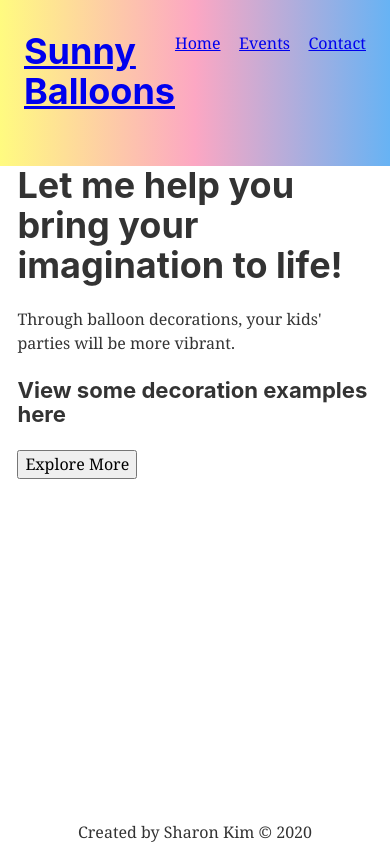
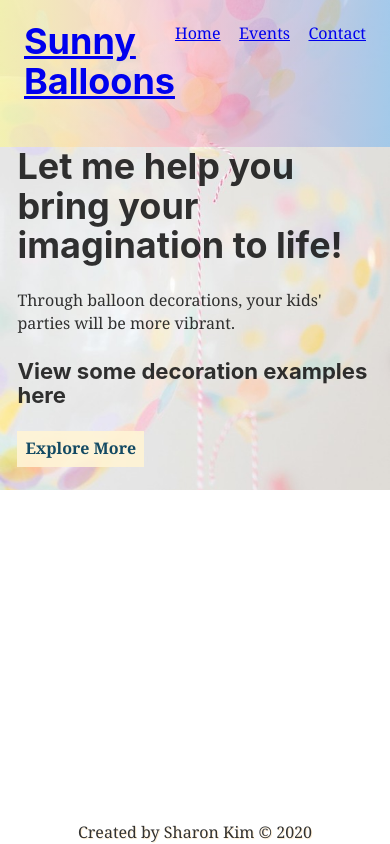
Before and after one commit to sharonk1295/balloons, a Gatsby site: page / in a window 390 px wide. Built offline with nearby package versions, Linux system fonts and the light colour scheme; Gatsby itself is replaced by a stand-in of ours; a web font is replaced by a local one.

Commit message:
changed background image and added to styling for index page

```diff
--- a/package.json
+++ b/package.json
@@ -7,6 +7,7 @@
   "dependencies": {
     "bootstrap": "^4.5.0",
     "gatsby": "^2.23.12",
+    "gatsby-background-image": "^1.1.2",
     "gatsby-image": "^2.4.9",
     "gatsby-plugin-manifest": "^2.4.14",
     "gatsby-plugin-offline": "^3.2.13",
--- a/src/components/header.module.css
+++ b/src/components/header.module.css
@@ -7,7 +7,7 @@
     padding: 2rem 1.5rem;
     /* background-color: papayawhip; */
     background: rgb(242,238,80);
-    background: linear-gradient(90deg, rgba(255,251,128,1) 0%, rgba(252,167,195,1) 50%, rgba(103,179,244,1) 100%);
+    background: linear-gradient(90deg, rgba(255,251,128,0.5) 0%, rgba(252,167,195,0.5) 50%, rgba(103,179,244,0.5) 100%);
     display: flex;
     justify-content: space-between;
     /* height: 20vh; */
@@ -40,6 +40,9 @@
 }
 
 @media only screen and (max-width: 460px) {
+    .header {
+        padding: 1.4rem 1.5rem;
+    }
     .header-title {
         font-size: 2.5rem;
     }
--- a/src/components/layout.js
+++ b/src/components/layout.js
@@ -34,7 +34,8 @@ const Layout = ({ children }) => {
         bottom: `0`,
         // marginTop: `30vh`,
         width: `100%`,
-        textAlign: `center`
+        textAlign: `center`,
+        textShadow: `papayawhip 1px 1px`
       }}>
           Created by Sharon Kim © 2020
       </footer>
--- a/src/pages/index.js
+++ b/src/pages/index.js
@@ -1,18 +1,39 @@
 import React from "react"
 import { Link } from "gatsby"
+import { graphql, useStaticQuery } from "gatsby"
+import BackgroundImage from "gatsby-background-image"
 
 import Layout from "../components/layout"
 // import Image from "../components/image"
 import SEO from "../components/seo"
+import indexStyles from "./index.module.css"
 
-const IndexPage = () => (
+const IndexPage = () => {
+  const data = useStaticQuery(graphql`
+  query {
+    backPic: file(relativePath: { eq: "balloons_bg3.jpg" }) {
+      childImageSharp {
+        fluid(quality: 100) {
+          ...GatsbyImageSharpFluid
+          ...GatsbyImageSharpFluidLimitPresentationSize
+        }
+      }
+    }
+  }
+`)
+
+
+  return (
+    <BackgroundImage className={indexStyles.bgPic} fluid={data.backPic.childImageSharp.fluid} fadeIn={true}>
       <Layout>
         <SEO title="Home" />
           <h1>Let me help you bring your imagination to life!</h1>
           <p>Through balloon decorations, your kids' parties will be more vibrant.</p>
           <h3>View some decoration examples here</h3>
-    <Link to='/events'><button>Explore More</button></Link>
+          <Link to='/events'><button className={indexStyles.button}>Explore More</button></Link>
       </Layout>
+    </BackgroundImage>
   )
+}
 
 export default IndexPage
--- /dev/null
+++ b/src/pages/index.module.css
@@ -0,0 +1,22 @@
+.bg-pic {
+    width: 100%;
+    background-attachment: fixed;
+    background-position: center;
+    background-size: cover;
+    background-repeat: no-repeat;
+    min-height: 100vh
+}
+.button {
+    padding: 0.4rem 0.5em;
+    /* border-radius: 50%; */
+    background-color: rgba(255, 244, 213, 0.9);
+    color: rgb(19, 74, 99);
+    font-weight: bolder;
+    border: none;
+    outline: none;
+}
+.button:hover {
+    background-color: plum;
+    color: whitesmoke;
+    transform: translate(2px, 2px);
+}
```
Also changed, not shown: src/images/balloons_bg.jpg (deleted), src/images/balloons_bg2.jpg (added), src/images/balloons_bg3.jpg (added), 1 other file. Lines whose indentation alone changed are shown as unchanged.
